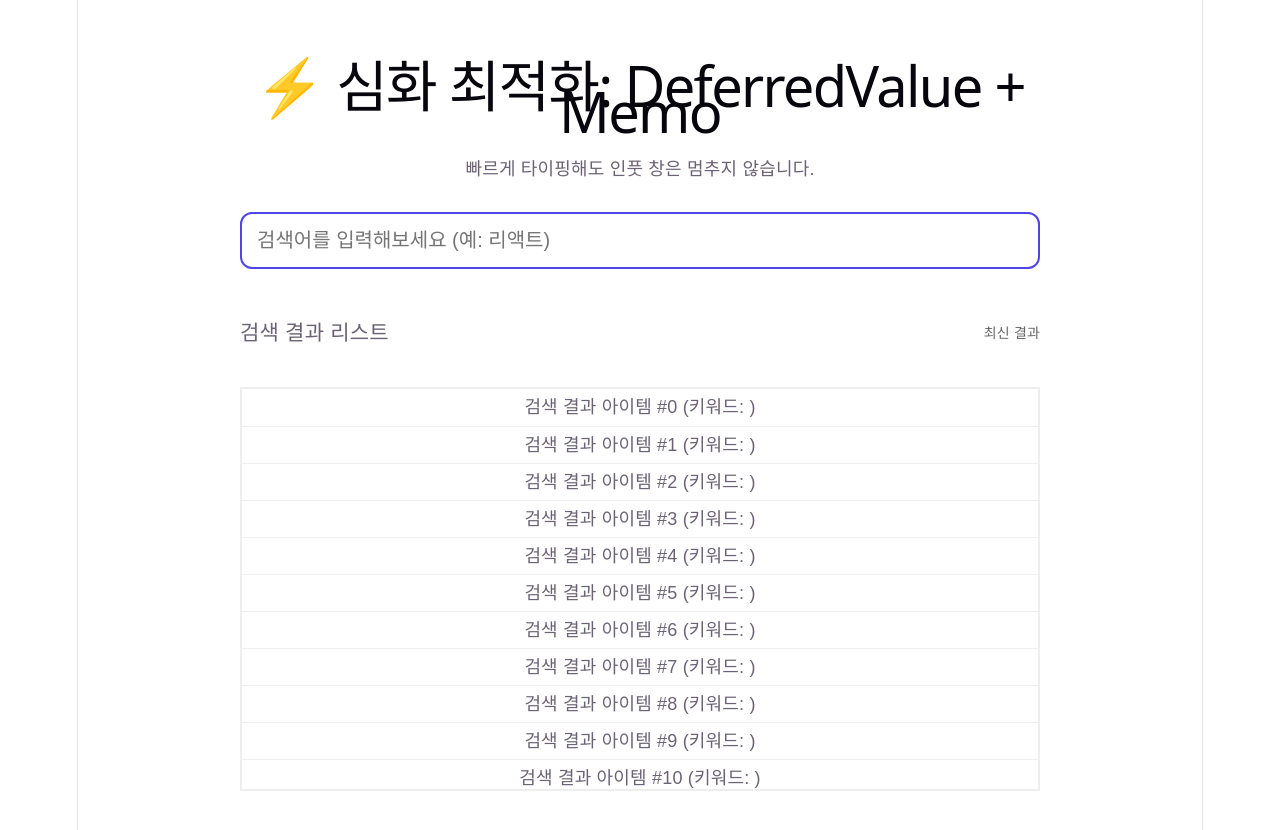
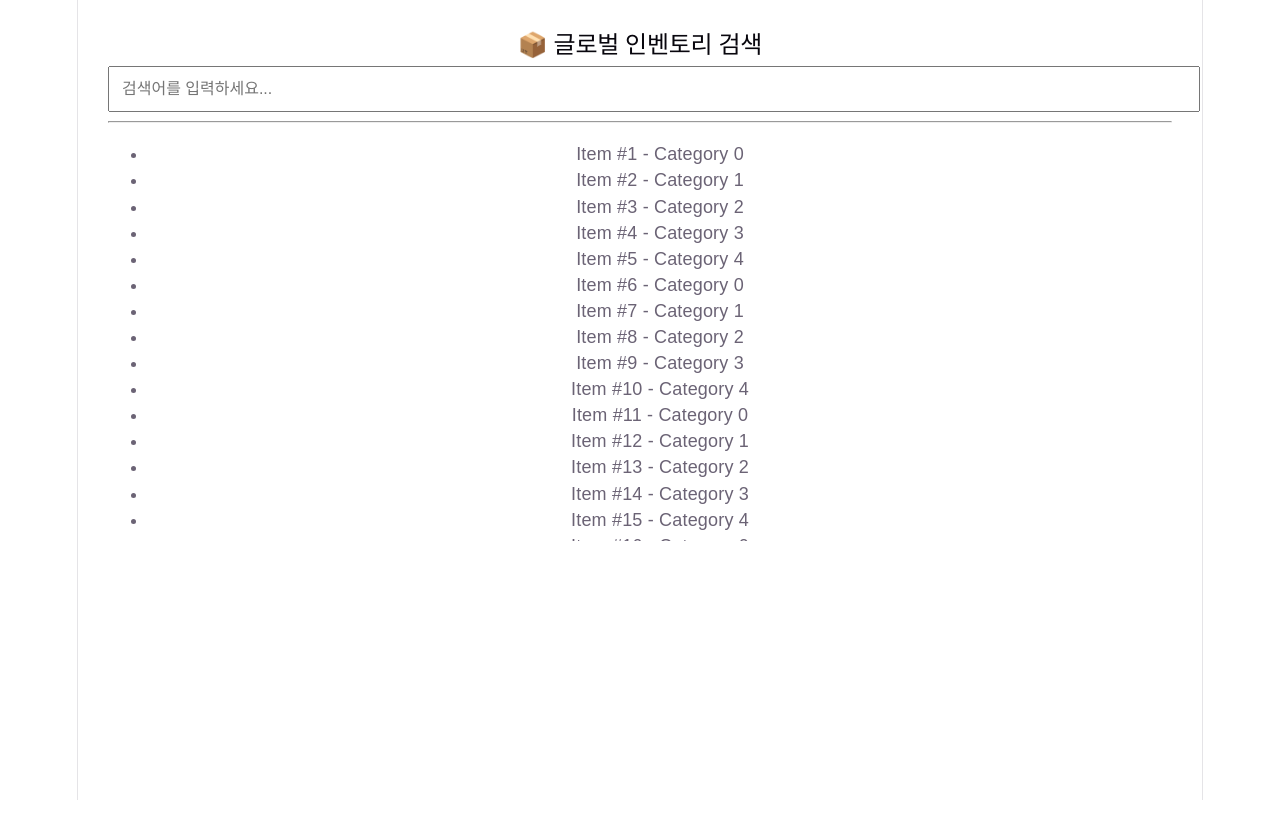
Before and after one commit to yunajoe/react-master-class-part2-inflearn, a React (Vite) app: page / in a window 1280 px wide. After the commit the page ends 800 px from the top, so only its background shows below. Built offline with nearby package versions, Linux system fonts and the light colour scheme.

Commit message:
mission: 1만개 인베토리의 쾌속 타이핑 검색 엔진 구축

```diff
--- a/src/App.jsx
+++ b/src/App.jsx
@@ -1,8 +1,8 @@
 import "./App.css";
-import OptimizedHeavyListWrapper from "./components/OptimizedHeavyListWrapper.jsx";
+import InventorySearch from "./components/InventorySearch.jsx";
 
 function App() {
-  return <OptimizedHeavyListWrapper />;
+  return <InventorySearch />;
 }
 
 export default App;
--- /dev/null
+++ b/src/components/InventorySearch.jsx
@@ -0,0 +1,69 @@
+import { memo, useDeferredValue, useState } from "react";
+
+// 1만 개의 가상 재고 데이터 (수정 금지)
+const bigInventory = Array.from({ length: 10000 }, (_, i) => ({
+  id: i,
+  name: `Item #${i + 1} - Category ${i % 5}`,
+}));
+
+// [자식 컴포넌트] 무거운 리스트
+// TODO 2: React.memo를 사용하여 프롭이 변하지 않으면 렌더링을 건너뛰게 하세요.
+const ProductList = memo(({ query }) => {
+  console.log(`🔥 [리스트 연산] "${query}" 필터링 중...`);
+
+  const filteredItems = bigInventory.filter((item) =>
+    item.name.toLowerCase().includes(query.toLowerCase()),
+  );
+
+  return (
+    <ul style={{ maxHeight: "400px", overflow: "auto" }}>
+      {filteredItems.length > 0 ? (
+        <>
+          {filteredItems.slice(0, 100).map((item) => (
+            <li key={item.id}>{item.name}</li>
+          ))}
+        </>
+      ) : (
+        <h1>없어용</h1>
+      )}
+    </ul>
+  );
+});
+
+export default function InventorySearch() {
+  const [query, setQuery] = useState("");
+
+  // TODO 1: useDeferredValue를 사용하여 query의 지연된 버전을 만드세요.
+  const deferredQuery = useDeferredValue(query);
+
+  // TODO 3: 원본 값과 지연된 값을 비교하여 'stale(오래된)' 상태인지 확인하세요.
+  const isStale = query !== deferredQuery;
+
+  return (
+    <div style={{ padding: "30px", fontFamily: "sans-serif" }}>
+      <h2>📦 글로벌 인벤토리 검색</h2>
+
+      {/* 인풋은 항상 최신 query를 보여주어 타이핑이 즉각 반영되어야 합니다. */}
+      <input
+        type="text"
+        value={query}
+        onChange={(e) => setQuery(e.target.value)}
+        placeholder="검색어를 입력하세요..."
+        style={{ padding: "12px", width: "100%", fontSize: "16px" }}
+      />
+
+      <hr />
+
+      {/* 리스트 영역: 지연된 값을 전달하고, 업데이트 중일 때 시각적 피드백을 줍니다. */}
+      <div
+        style={{
+          opacity: isStale ? 0.5 : 1,
+          transition: "opacity 0.2s",
+        }}
+      >
+        {isStale && <p>데이터를 불러오는 중입니다...</p>}
+        <ProductList query={deferredQuery} />
+      </div>
+    </div>
+  );
+}
--- a/src/components/OptimizedHeavyList.jsx
+++ b/src/components/OptimizedHeavyList.jsx
@@ -20,7 +20,7 @@ const OptimizedHeavyList = memo(({ query }) => {
         marginTop: "20px",
       }}
     >
-      {items}
+      {items.length > 0 ? items : <h1>없어용</h1>}
     </div>
   );
 });
```
